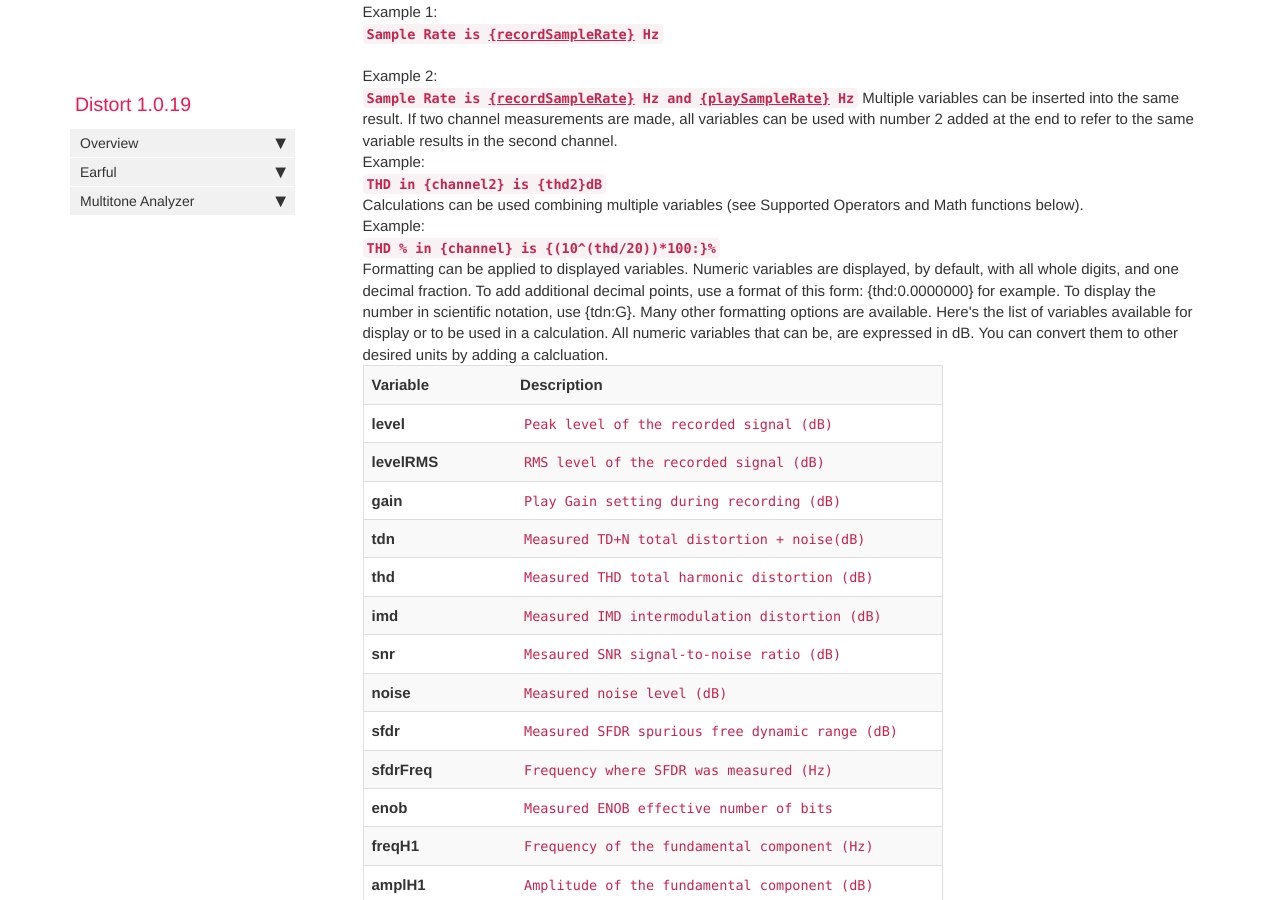
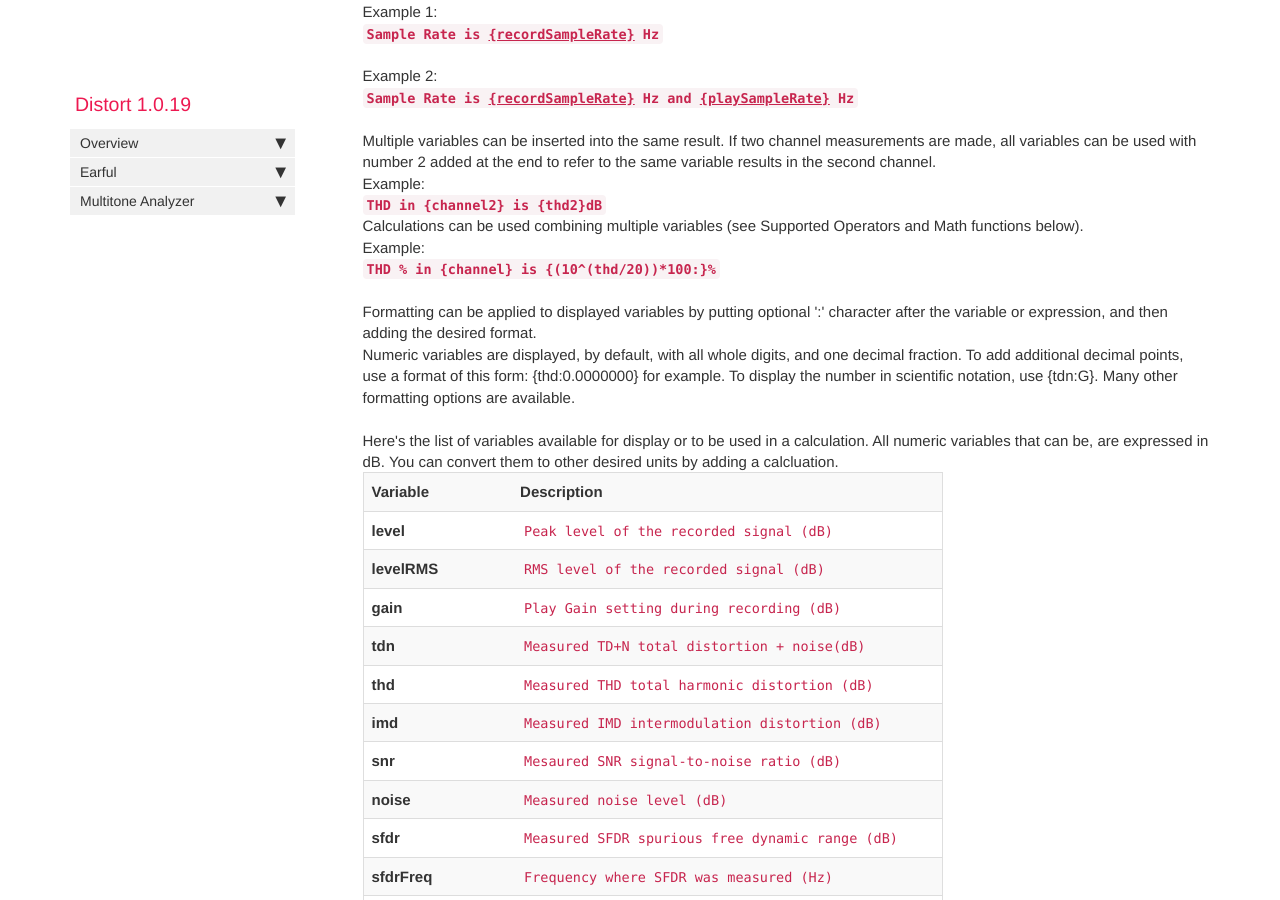
Before and after one commit to pkane2001/Distort, a Jekyll site: the page built from docs/multitone-exp.md, in a window 1280 px wide and 900 px high, scrolled down 396 px. Built offline with Jekyll 4.4.1, drawn with Linux system fonts in a browser that asks for light colours; nearby versions of some CDN libraries; our own code applies the rules of GitHub Pages for plain Markdown files; comment, search, counter and statistics services are not loaded.

Commit message:
no message

```diff
--- a/docs/multitone-exp.md
+++ b/docs/multitone-exp.md
@@ -17,6 +17,7 @@ Variables can be inserted into any expression at any point by enclosing them in
 
 <br>Example 1:<br><code><strong>Sample Rate is <u>{recordSampleRate}</u> Hz</strong></code> <br>
 <br>Example 2:<br><code><strong>Sample Rate is <u>{recordSampleRate}</u> Hz and <u>{playSampleRate}</u> Hz</strong></code>
+<br><br>
 
 Multiple variables can be inserted into the same result. If two channel measurements are made, all variables can be used with number 2 added at the end to refer to the same variable results in the second channel.
 
@@ -26,8 +27,15 @@ Calculations can be used combining multiple variables (see Supported Operators a
 
 <br>Example:<br><code><strong>THD % in {channel} is {(10^(thd/20))*100:}%</strong></code> <br>
 
-Formatting can be applied to displayed variables. Numeric variables are displayed, by default, with all whole digits, and one decimal fraction. To add additional decimal points, use a format of this form:   {thd:0.0000000} for example. To display the number in scientific notation, use {tdn:G}. Many other formatting options are available.
+<br>
+Formatting can be applied to displayed variables by putting optional ':' character after the variable or expression, and then adding the desired format.
 
+<br>
+
+Numeric variables are displayed, by default, with all whole digits, and one decimal fraction. To add additional decimal points, use a format of this form:   {thd:0.0000000} for example. To display the number in scientific notation, use {tdn:G}. Many other formatting options are available.
+<br>
+
+<br>
 Here's the list of variables available for display or to be used in a calculation. All numeric variables that can be, are expressed in dB. You can convert them to other desired units by adding a calcluation.
 
 <br>
```
